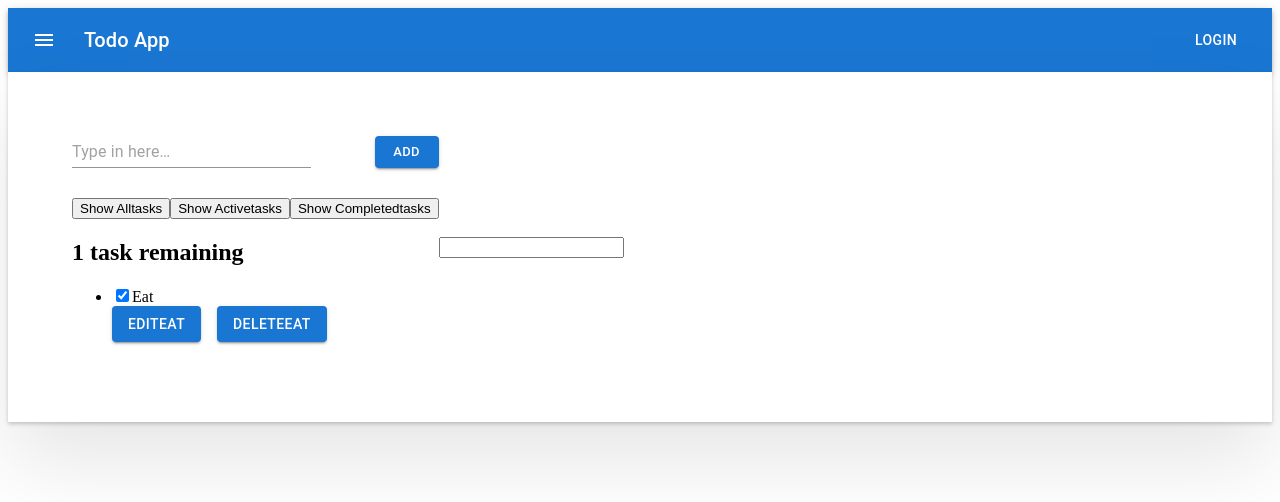
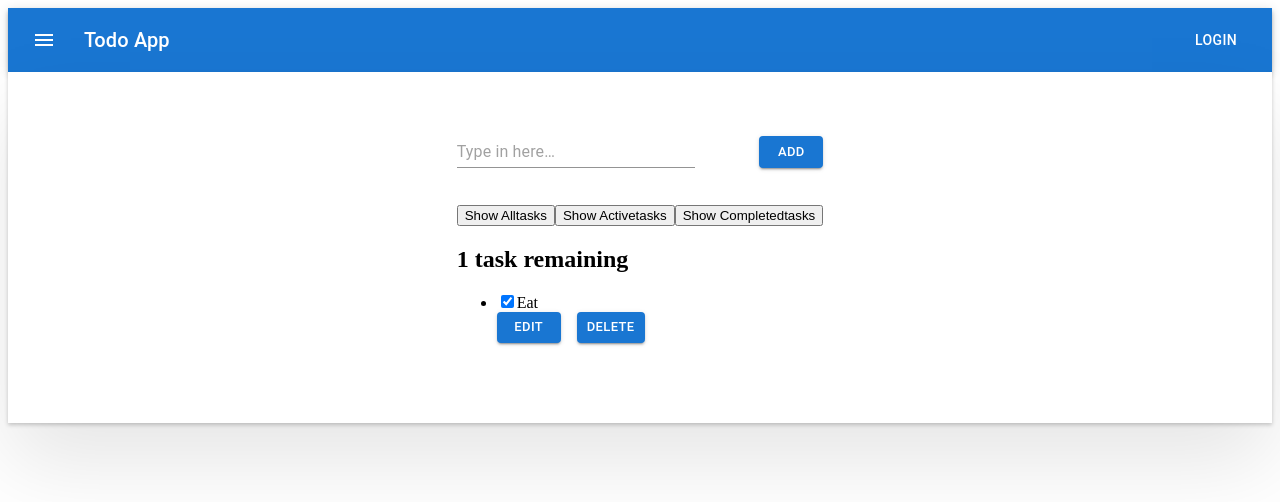
Before and after one commit to SeanLiu122/Nextjs-todo-app, a Next.js app: page / in a window 1280 px wide. Shown: the top 502 px of the page. Built offline with nearby package versions, Linux system fonts and the light colour scheme.

Commit message:
remove some fields

```diff
--- a/pages/index.js
+++ b/pages/index.js
@@ -108,9 +108,7 @@ export default function Home() {
             addTodo={addTodo}
             handleSubmit={handleSubmit}
           />
-          <div className="filters btn-group stack-exception">
           {filterList}
-          </div>
           <h2 id="list-heading">{headingText}</h2>
           <ul
             role="list"
@@ -120,13 +118,6 @@ export default function Home() {
             {todoList}
           </ul>
         </div>
-        <Box sx={{ flexGrow: 1 }}>
-          <Grid container>
-            <Grid item xs={10} sm={10} md={6} lg={6}>
-              <input type="text" />
-            </Grid>
-          </Grid>
-        </Box>
       </Grid>
     </div>
   )
--- a/screens/Form.js
+++ b/screens/Form.js
@@ -6,7 +6,7 @@ export const Form = (props) => {
       direction="row"
       spacing={8}
       justifyContent="center"
-      sx={{ marginBottom: '30px' }}
+      sx={{ marginBottom: '10%' }}
     >
       <Input
         type="text"
--- a/screens/Todo.js
+++ b/screens/Todo.js
@@ -65,18 +65,20 @@ export const Todo = (props) => {
         <Stack spacing={2} direction="row">
           <Button
             variant="contained"
+            size="small"
             onClick={() => setEditing(true)}
           >
-            Edit <span className="visually-hidden">{ props.name}</span>
+            Edit
           </Button>
           <Button
             variant="contained"
+            size="small"
             onClick={(e) => {
               e.preventDefault();
               props.deleteTask(props.id)
             }}
           >
-            Delete <span className="visually-hidden">{props.name}</span>
+            Delete
           </Button>
         </Stack>
       </div>
```
Also changed, not shown: styles/globals.css (+10 -0 lines).
